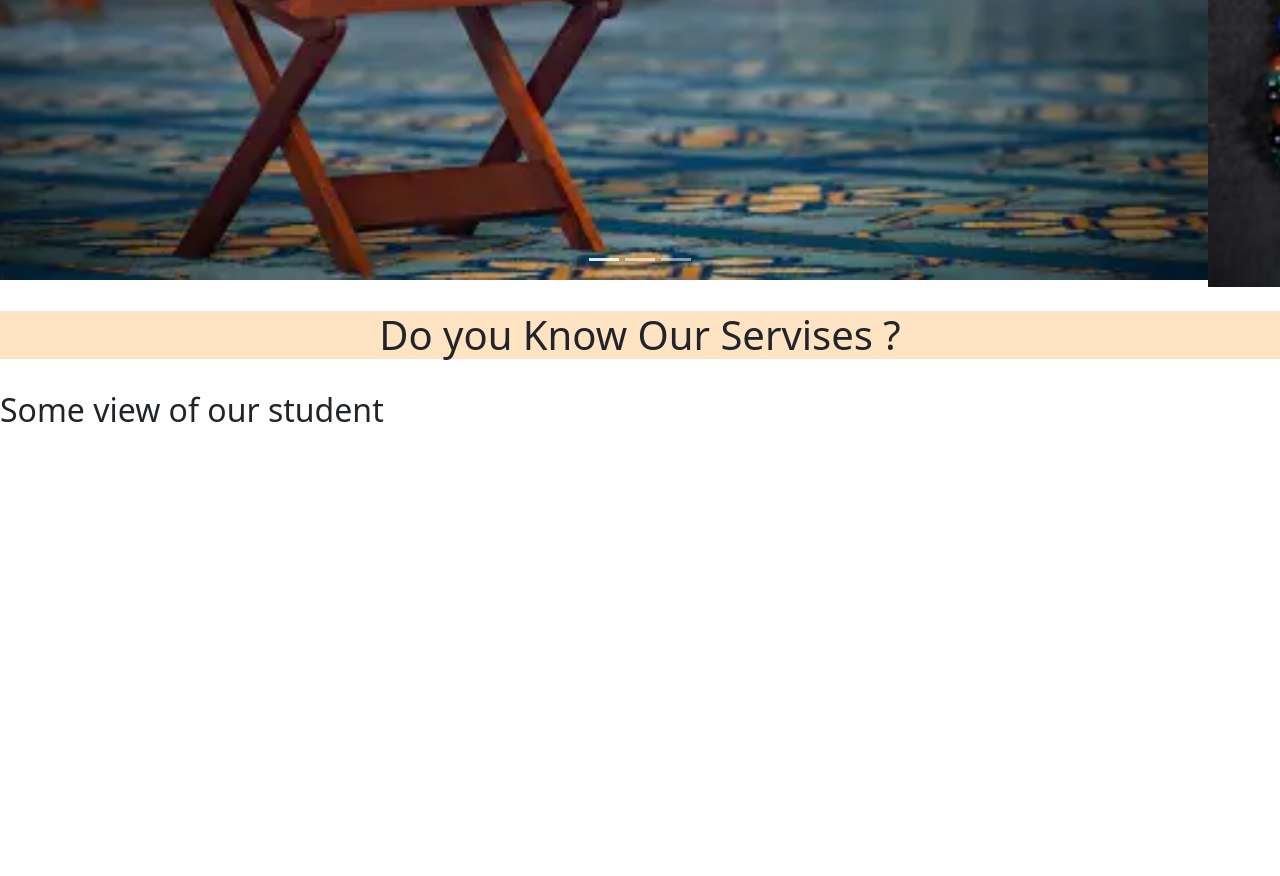
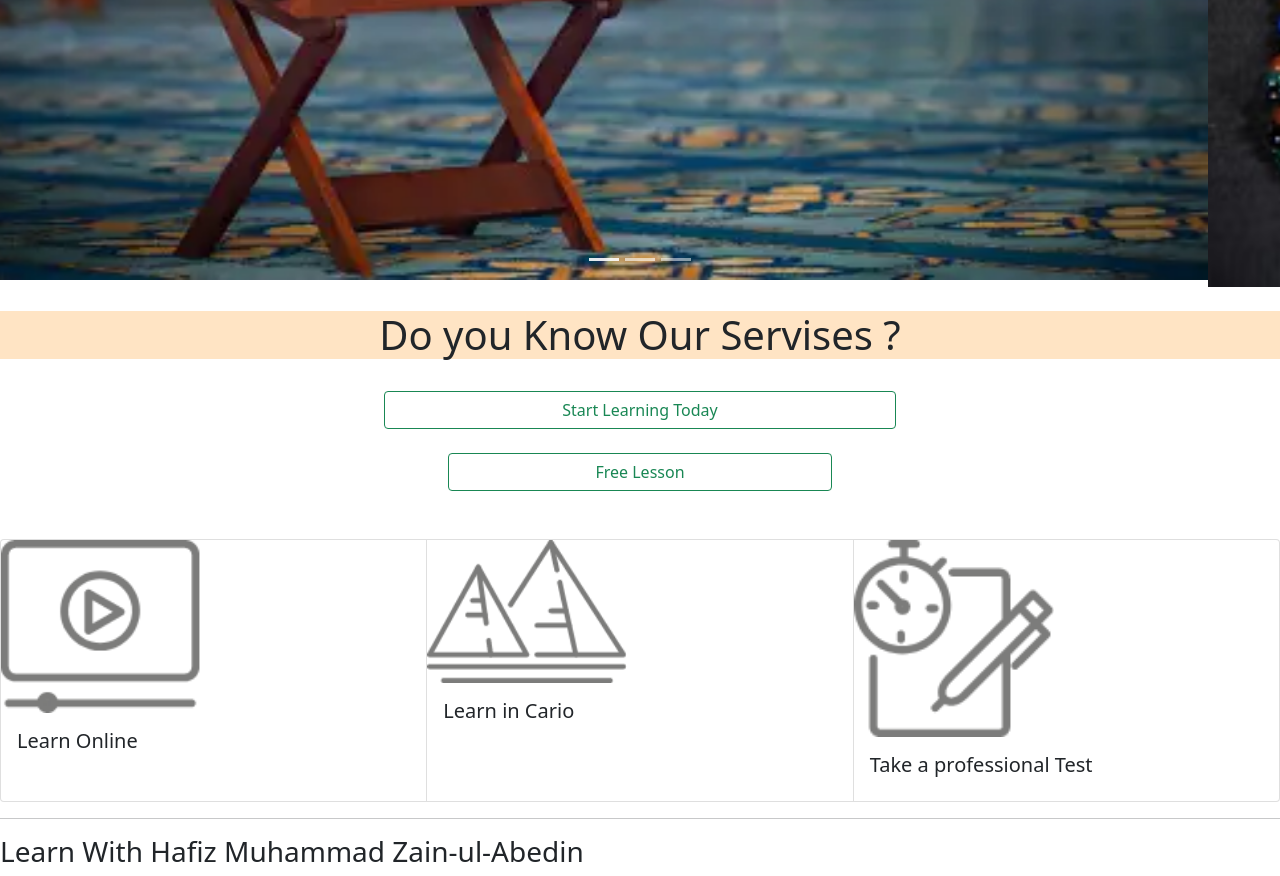
Before and after one commit to Zainul-jamal/Online-Education, a plain HTML site: page index.html in a window 1280 px wide. Shown: the part 623-1499 px from the top of the page. Before the commit the page ends 1061 px from the top, so only its background shows below. Drawn offline with nearby package versions, Linux system fonts and the light colour scheme.

Commit message:
Second commit

```diff
--- a/index.html
+++ b/index.html
@@ -14,8 +14,8 @@
 
     <div class="collapse" id="navbarToggleExternalContent">
         <div class="bg-dark p-4">
-          <h5 class="text-white h4">Collapsed content</h5>
-          <span class="text-muted">Toggleable via the navbar brand.</span>
+          <h5 class="text-white h4">Hafiz Muhammad Zain-ul-Abedin</h5>
+          <span class="text-muted">Login and join with us For knowledg</span>
         </div>
       </div>
       <nav class="navbar navbar-dark bg-dark">
@@ -60,15 +60,42 @@
 <br>
    <h1 class="" style="text-align: center;background-color: bisque;">Do you Know Our Servises ?</h1>
 <br>
-<h2>Some view of our student</h2>
+
+<div style="text-align: center;">
+<button type="button" class="btn btn-outline-success" style="width: 40%;">Start Learning Today</button>
+</div><br>
+<div style="text-align: center;">
+<button type="button" class="btn btn-outline-success"style="width: 30%;">Free Lesson</button>
+</div>
     <!-- image card start -->
-
-
-
+<br><br>
+    <div class="card-group">
+      <div class="card">
+        <img src="./img/card1.png" style="width: 200px;" class="pic " alt="...">
+        <div class="card-body">
+          <h5 class="card-title">Learn Online </h5>
+          <p class="card-text"></p>
+        </div>
+      </div>
+      <div class="card">
+        <img src="./img/card2.png" style="width: 200px; " class="pic card-img-top" alt="...">
+        <div class="card-body">
+          <h5 class="card-title">Learn in Cario</h5>
+          <p class="card-text"></p>
+        </div>
+      </div>
+      <div class="card">
+        <img src="./img/card3.png" style="width: 200px;" class="card-img-top" alt="...">
+        <div class="card-body">
+          <h5 class="card-title">Take a professional Test </h5>
+          <p class="card-text"></p>
+        </div>
+      </div>
+    </div>
     <!-- image card end -->
 
-
-
+<hr>
+<h3>Learn With Hafiz Muhammad Zain-ul-Abedin</h3>
 
 
 
--- a/style.css
+++ b/style.css
@@ -3,3 +3,6 @@ navbar{
     height: 100vh;
 position: fixed;
 }
+pic{
+  width: 200px;
+}
```
Also changed, not shown: img/card1.png (added), img/card2.png (added), img/card3.png (added).
